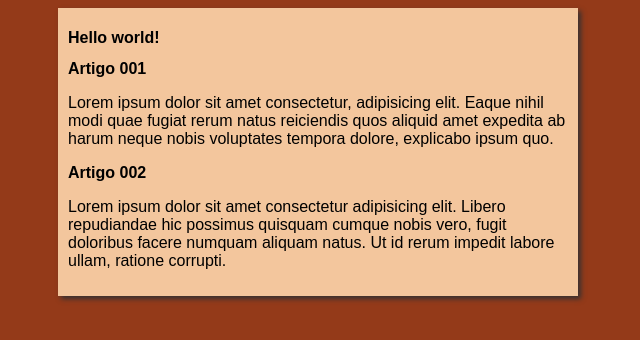
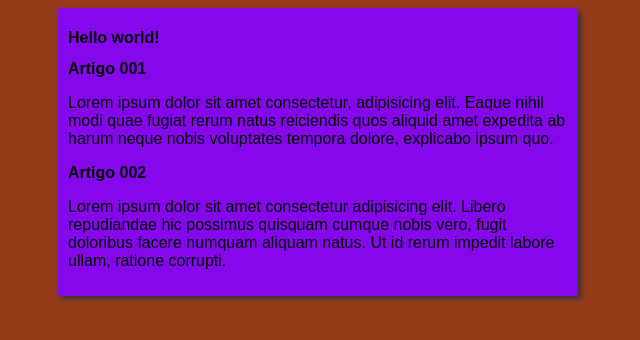
Before and after one commit to Du-dz/projeto-site, a plain HTML site: page index.html in a window 1280 px wide. Shown: the whole page, without its empty margins (322-962 px from the left). Drawn offline with Linux system fonts and the light colour scheme.

Commit message:
Update style.css

```diff
--- a/estilos/style.css
+++ b/estilos/style.css
@@ -9,7 +9,7 @@ body {
 }
 
 main {
-    background-color: rgb(243, 198, 157);
+    background-color: rgb(133, 8, 236);
     width: 500px;
     margin: auto;
     padding: 10px;
```
